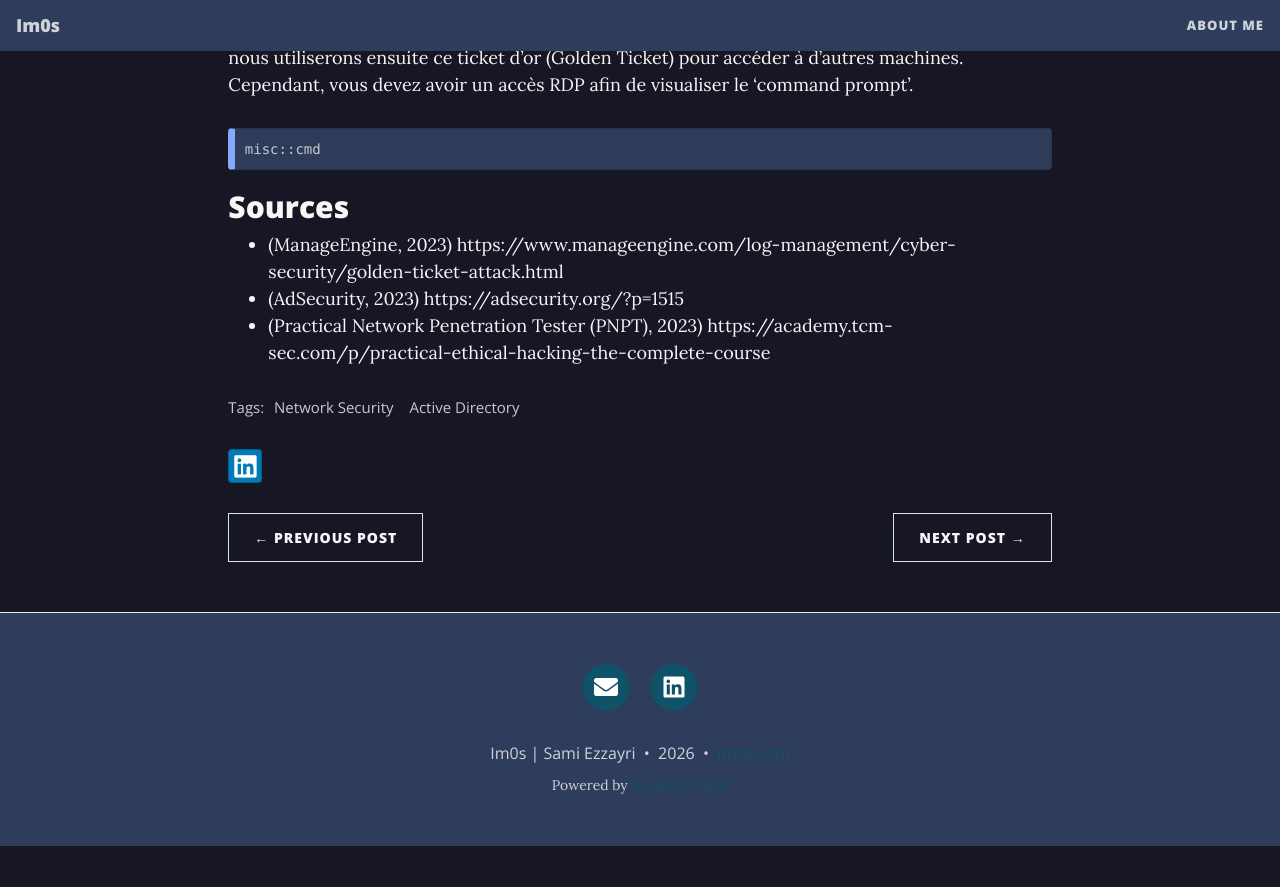
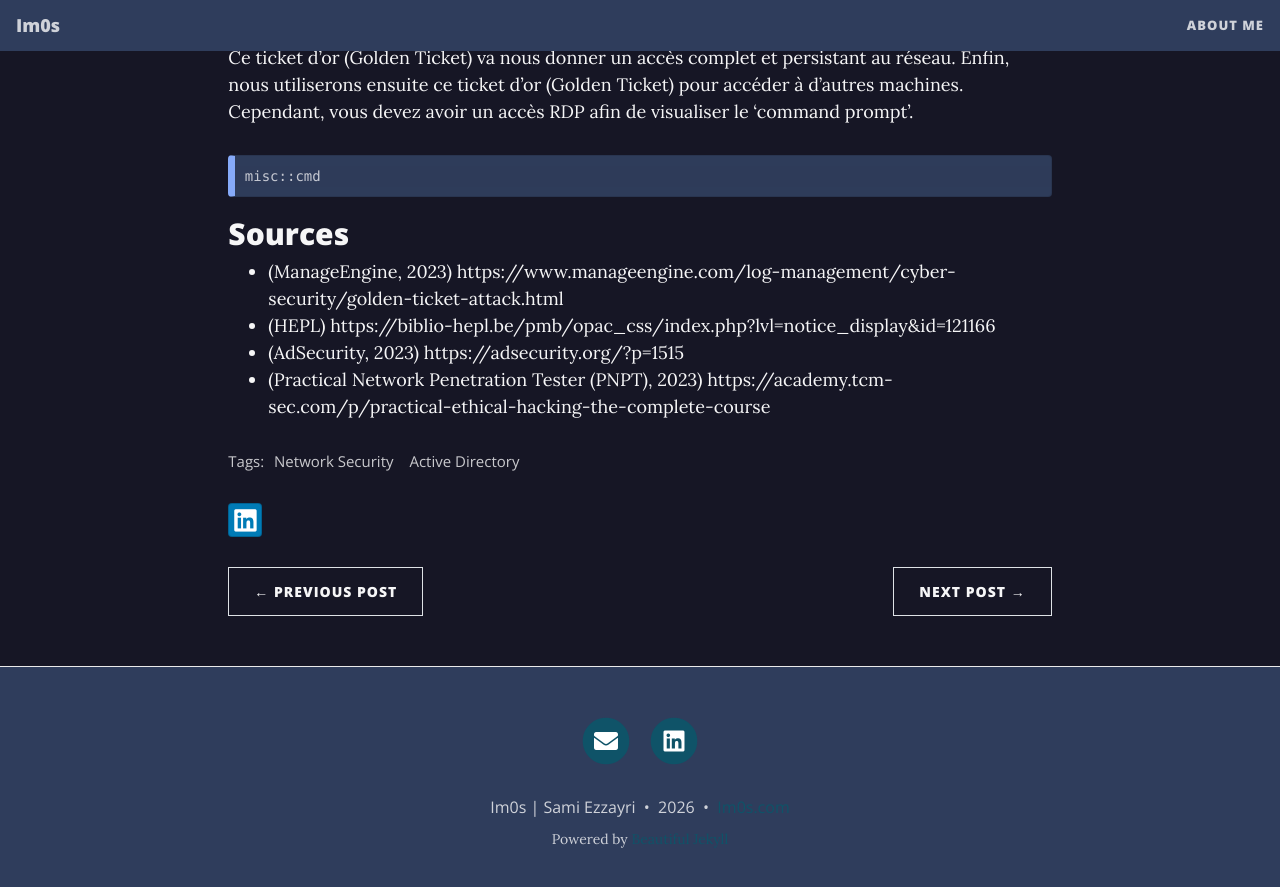
Before and after one commit to RFC6592/rfc6592.github.io, a Jekyll site: the page built from _posts/2023-09-24-GoldenTicket.md, in a window 1280 px wide and 900 px high, scrolled down 1799 px. Shown: the top 887 px of the window. Built offline with Jekyll 4.4.1, drawn with Linux system fonts in a browser that asks for light colours; nearby versions of some CDN libraries; before the commit the page ends 2645 px from its top, so only the background shows below that.

Commit message:
Update 2023-09-24-GoldenTicket.md

```diff
--- a/_posts/2023-09-24-GoldenTicket.md
+++ b/_posts/2023-09-24-GoldenTicket.md
@@ -44,5 +45,6 @@ misc::cmd
 ## Sources
 
 * (ManageEngine, 2023) https://www.manageengine.com/log-management/cyber-security/golden-ticket-attack.html<br/>
+* (HEPL) https://biblio-hepl.be/pmb/opac_css/index.php?lvl=notice_display&id=121166
 * (AdSecurity, 2023) https://adsecurity.org/?p=1515<br/>
 * (Practical Network Penetration Tester (PNPT), 2023) https://academy.tcm-sec.com/p/practical-ethical-hacking-the-complete-course<br>
```
Also changed, not shown: other parts of _posts/2023-09-24-GoldenTicket.md (+1 -0 lines).
